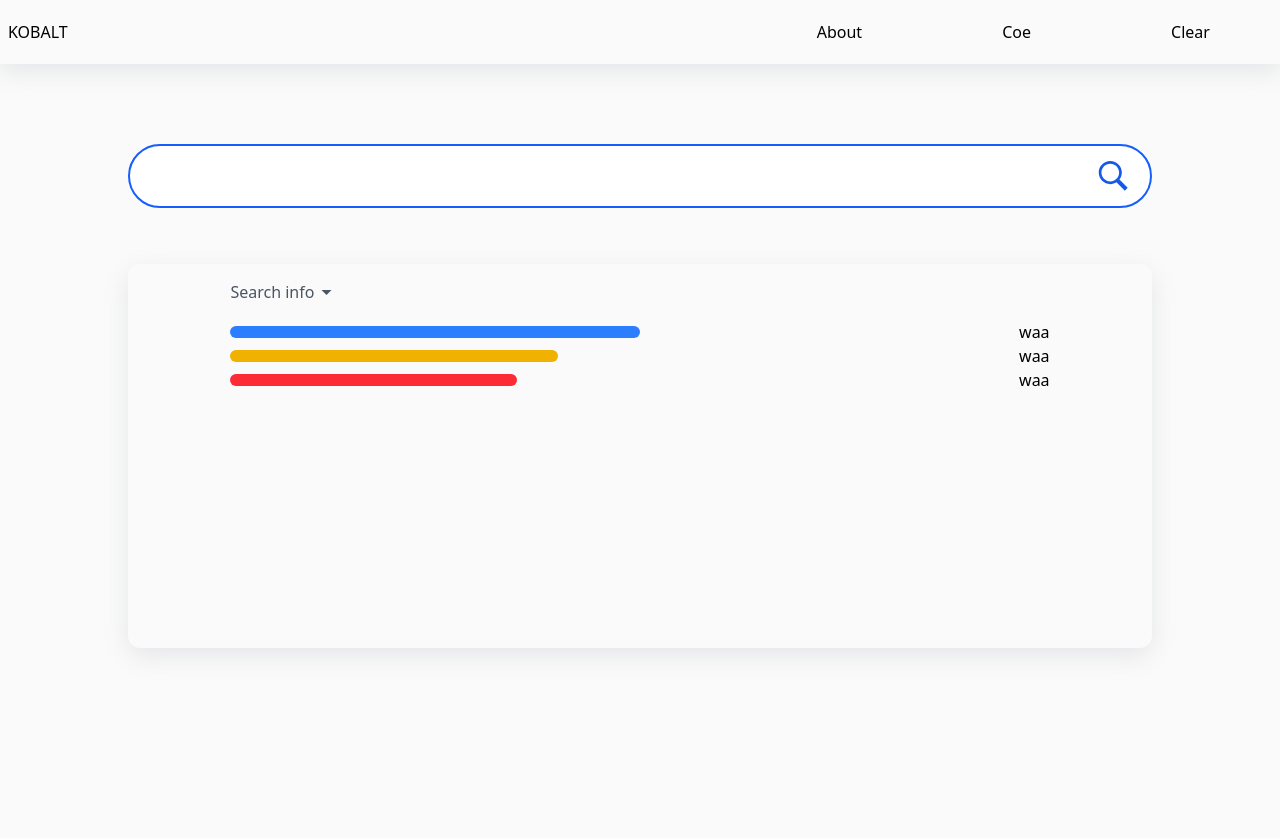
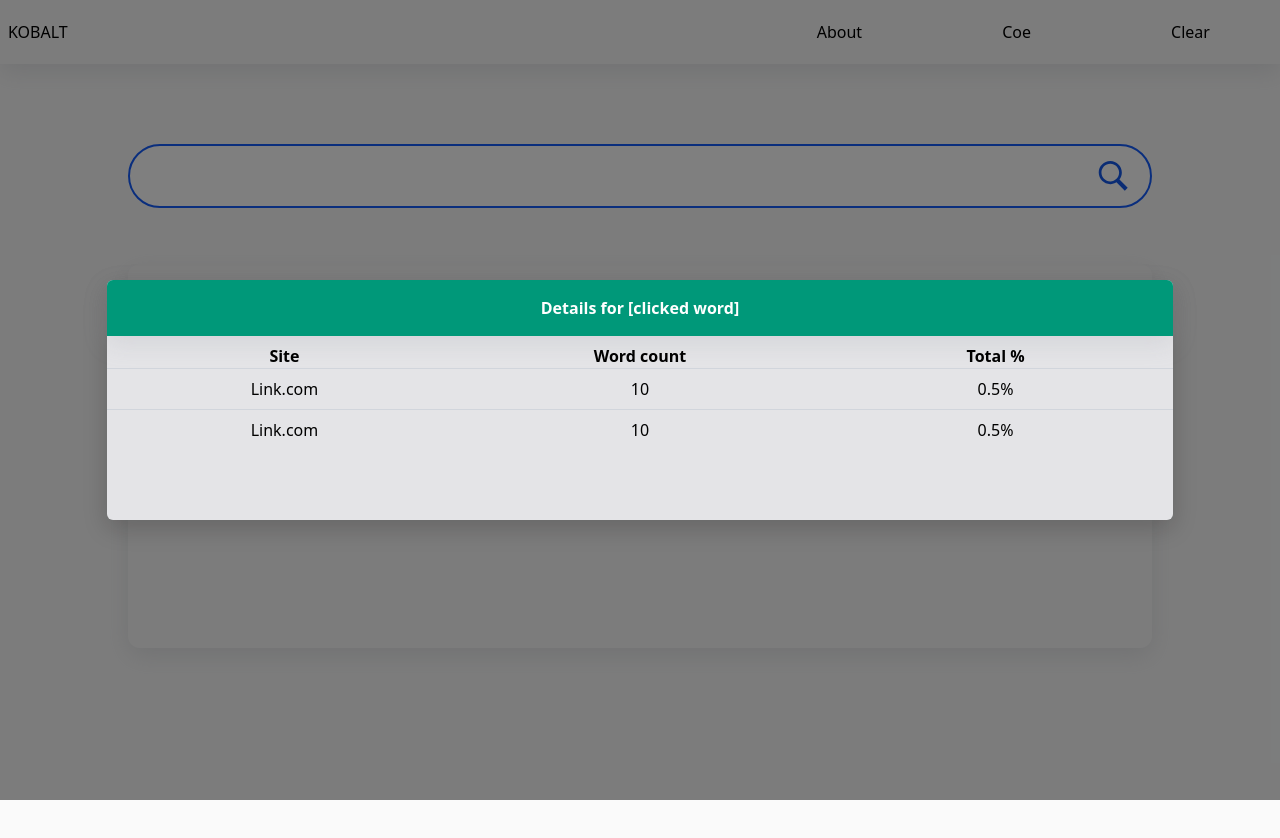
Before and after one commit to luc654/kobalt, a website: page src/public/view/index.html in a window 1280 px wide. Shown: the top 838 px of the page. Drawn offline with nearby package versions, Linux system fonts and the light colour scheme.

Commit message:
Added modal

```diff
--- a/src/public/view/index.html
+++ b/src/public/view/index.html
@@ -7,7 +7,8 @@
     <link rel="stylesheet" href="../styles/output.css">
     <link rel="stylesheet" href="../styles/animations.css">
 
-    <link rel="stylesheet" href="https://fonts.googleapis.com/css2?family=Material+Symbols+Outlined:opsz,wght,FILL,GRAD@20..48,100..700,0..1,-50..200&icon_names=arrow_drop_down" />
+    <link rel="stylesheet"
+        href="https://fonts.googleapis.com/css2?family=Material+Symbols+Outlined:opsz,wght,FILL,GRAD@20..48,100..700,0..1,-50..200&icon_names=arrow_drop_down" />
 
     <title>Document</title>
 </head>
@@ -41,7 +42,8 @@
 
         <!-- Chart example -->
         <!--  -->
-        <div class="w-4/5 mt-14 h-96 rounded-xl flex items-center flex-col" style="box-shadow: rgba(149, 157, 165, 0.2)0px 8px 24px;">
+        <div class="w-4/5 mt-14 h-96 rounded-xl flex items-center flex-col"
+            style="box-shadow: rgba(149, 157, 165, 0.2)0px 8px 24px;">
 
             <!-- Search details -->
 
@@ -93,6 +95,55 @@
 
     </main>
 
+    <!-- Modal -->
+    <aside class="absolute w-full h-[50rem] z-20 flex items-center justify-center"
+        style="background-color: rgba(0,0,0,0.5);">
+
+        <div class="bg-zinc-200 w-10/12 h-60 rounded-md flex flex-col items-center"
+            style="box-shadow: rgba(19, 17, 15, 0.2)0px 8px 24px;">
+            <div class="bg-[#009879] text-white w-full text-center py-4 rounded-t-md"
+                style="box-shadow: rgba(149, 157, 165, 0.2)0px 8px 24px;">
+                <h2 class="font-bold">Details for [clicked word]</h2>
+            </div>
+
+            <!-- Legend -->
+            <div class="w-full mt-2">
+                <div class=" grid grid-cols-3 text-center font-bold">
+                    <a href="#">Site</a>
+                    <span>Word count</span>
+                    <span>Total %</span>
+                </div>
+            </div>
+
+            <hr class="text-gray-300 w-full">
+
+            <!-- List data -->
+            <div class="w-full">
+
+
+                <div class="py-2 grid grid-cols-3 text-center hover:bg-[#dedfe3] group transition">
+                    <a href="#" class="group-hover:text-[#009879]">Link.com</a>
+                    <span class="group-hover:text-[#009879]">10</span>
+                    <span class="group-hover:text-[#009879]">0.5%</span>
+                </div>
+                <hr class="text-gray-300 w-full">
+
+
+                <div class="py-2 grid grid-cols-3 text-center hover:bg-[#dedfe3] group transition">
+                    <a href="#" class="group-hover:text-[#009879]">Link.com</a>
+                    <span class="group-hover:text-[#009879]">10</span>
+                    <span class="group-hover:text-[#009879]">0.5%</span>
+                </div>
+            </div>
+
+
+
+
+        </div>
+
+    </aside>
+
+
     <footer>
 
     </footer>
```
Also changed, not shown: src/public/styles/output.css. Lines whose indentation alone changed are shown as unchanged.
